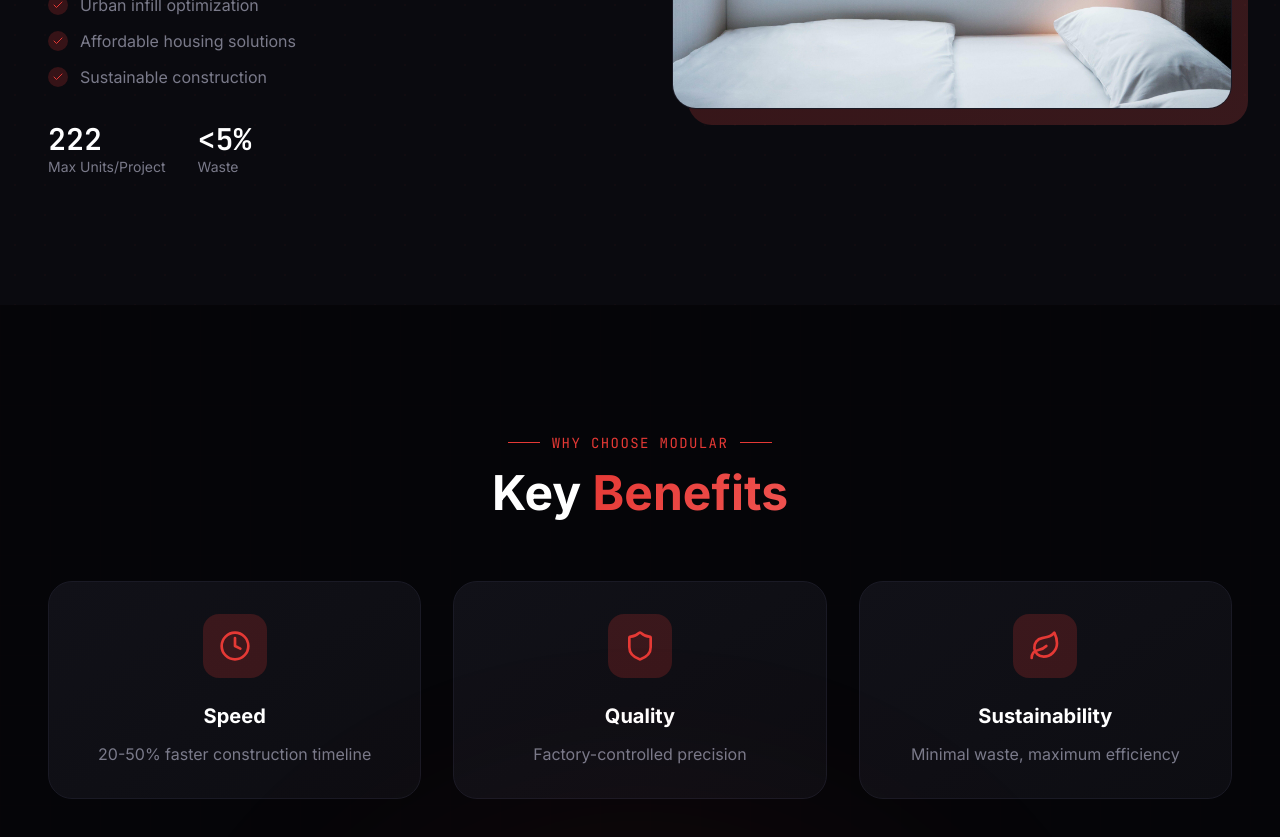
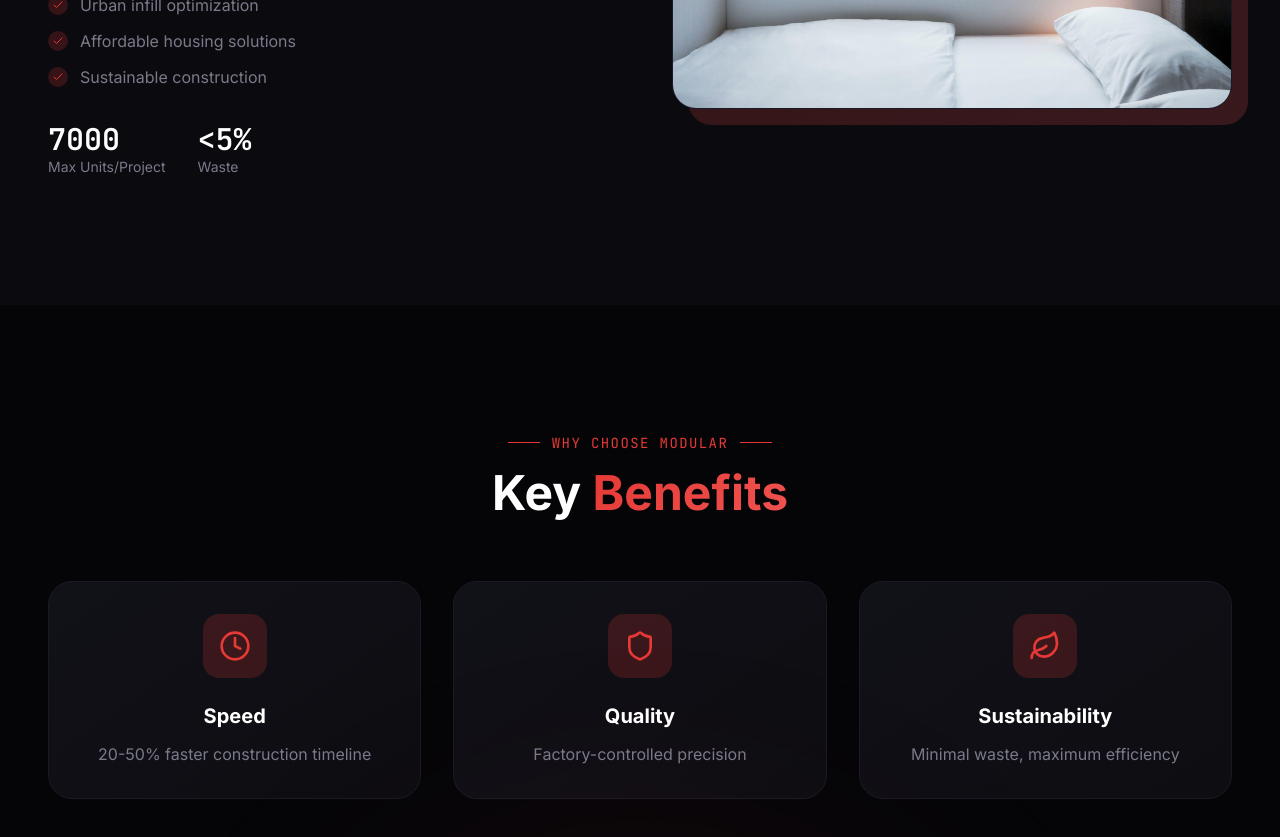
Before and after one commit to Marco-SMOD/smod-website, a React (Vite) app: page /solutions in a window 1280 px wide. Shown: the part 2320-3157 px from the top of the page. Built offline with nearby package versions, Linux system fonts and the light colour scheme.

Commit message:
Update High-Density Housing max units from 222 to 7000

```diff
--- a/src/pages/Solutions.tsx
+++ b/src/pages/Solutions.tsx
@@ -55,7 +55,7 @@ const solutions = [
       'Sustainable construction',
     ],
     stats: [
-      { value: '222', label: 'Max Units/Project' },
+      { value: '7000', label: 'Max Units/Project' },
       { value: '<5%', label: 'Waste' },
     ],
     color: 'from-[#e53935] to-[#ef5350]',
```
